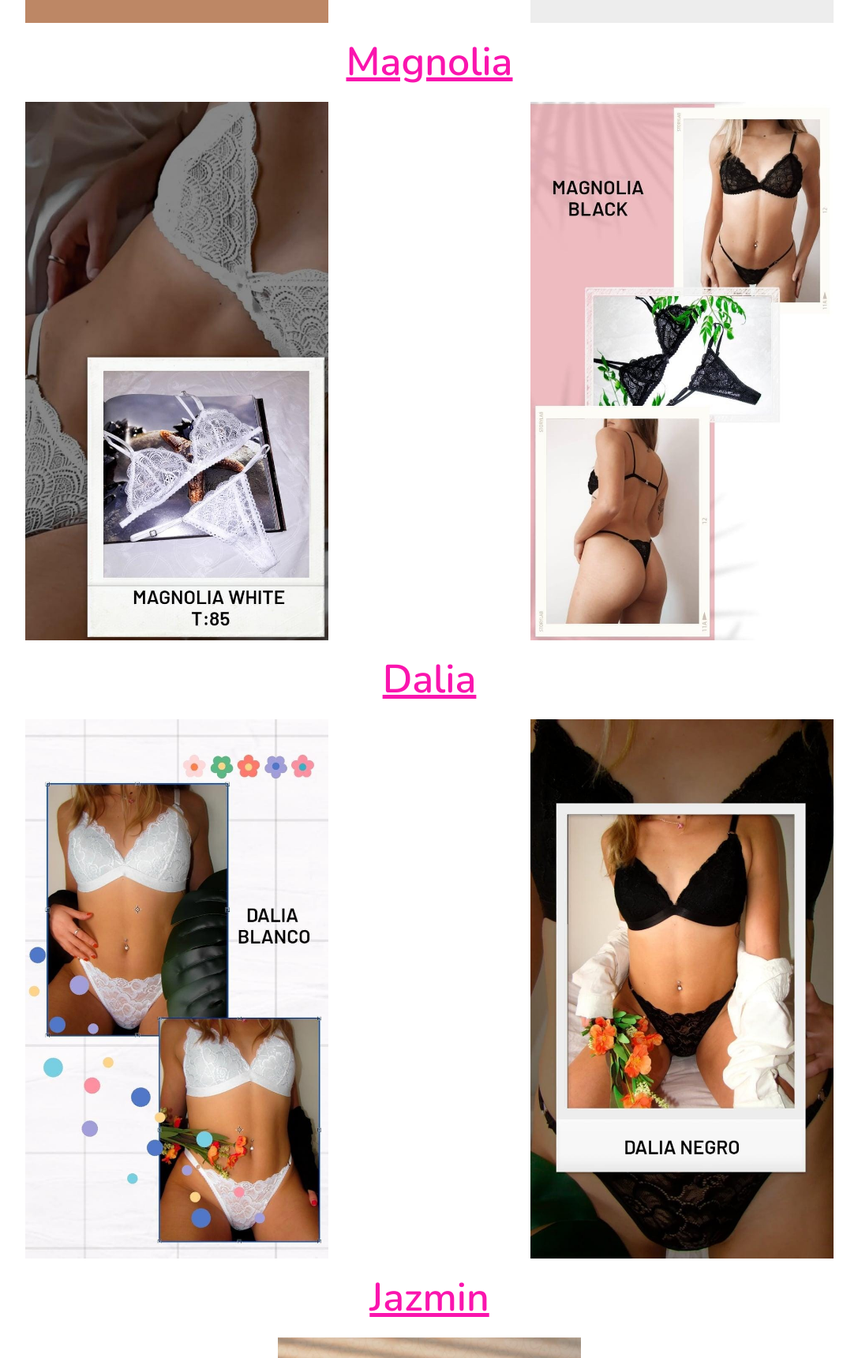
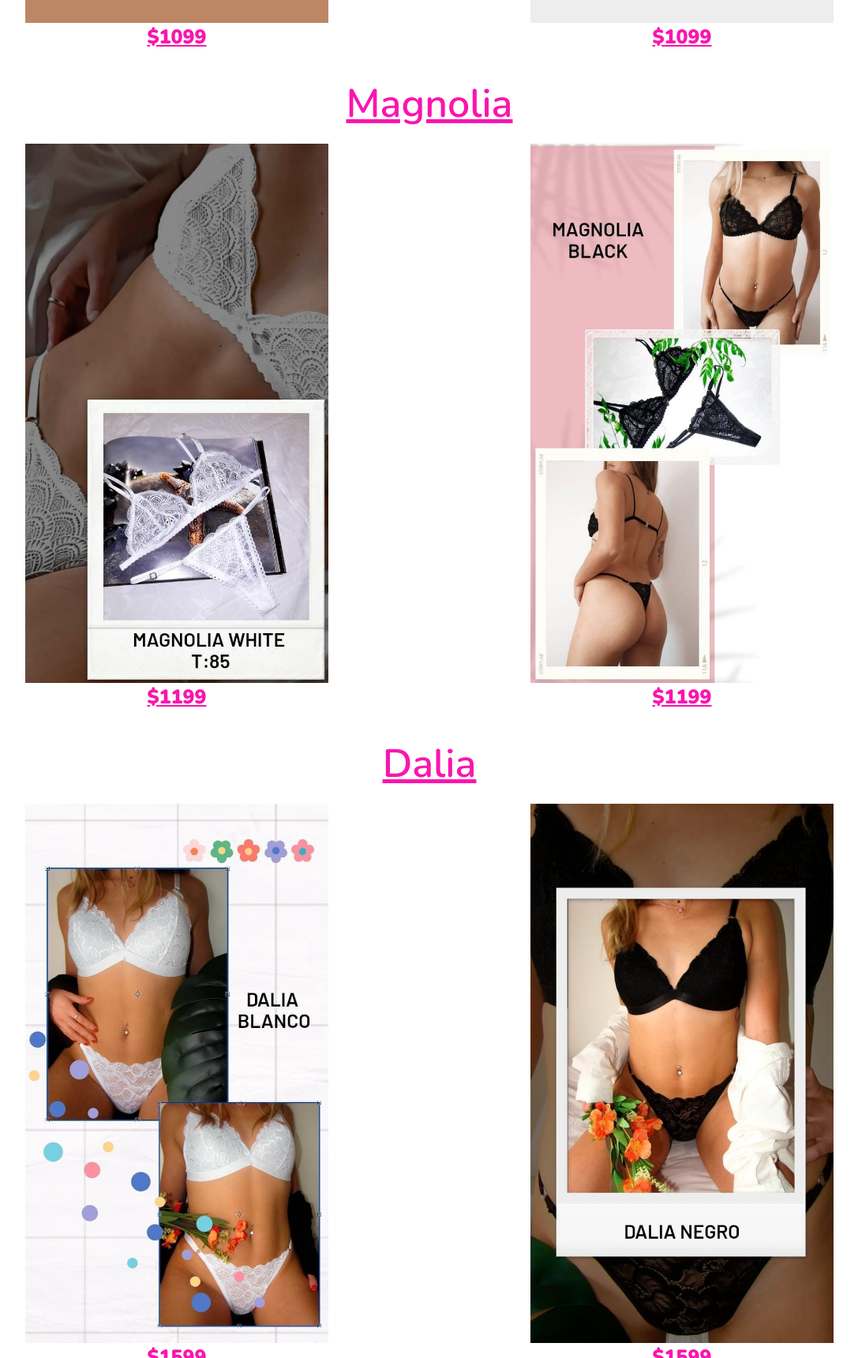
Before and after one commit to PabloPrando/RicharteLeonard, a website: page pages/conjuntos.html in a window 1280 px wide. Shown: the part 1080-2800 px from the top of the page at 79% size, without its empty margins (96-1183 px from the left). Drawn offline with nearby package versions, Linux system fonts and the light colour scheme; a web font is replaced by a local one.

Commit message:
precios conjuntos

```diff
--- a/pages/conjuntos.html
+++ b/pages/conjuntos.html
@@ -80,38 +80,63 @@
                     Chabela
             </h3>
             <div class="flex-conjunto">
+                <div>
                     <img src="../multimedia/images/chablelagold3.jpeg" alt="Chabela Gold">
+                    <p>$1099</p>
+                </div>
+                <div>
                     <img src="../multimedia/images/Chabelared1.jpeg" alt="Chablea Red">
+                    <p>$1099</p>
+                </div>
+
             </div>
 
             <h3 class="nombre-conjunto">
                     Magnolia
             </h3>
             <div class="flex-conjunto">
+                <div>
                     <img src="../multimedia/images/magnoliablanco1.jpeg" alt="Magnolia Blanco">
+                    <p>$1199</p>
+                </div>
+                <div>
                     <img src="../multimedia/images/magnolianegro1.jpeg" alt="Magnolia Negro">
+                    <p>$1199</p>
+                </div>
             </div>
 
             <h3 class="nombre-conjunto">
                     Dalia
             </h3>
             <div class="flex-conjunto">
+                <div>
                     <img src="../multimedia/images/daliablanco1.jpeg" alt="Dalia Blanco">
+                    <p>$1599</p>
+                </div>
+                <div>
                     <img src="../multimedia/images/dalianegro1.jpeg" alt="Dalia Negro">
+                    <p>$1599</p>
+                </div>
             </div>
 
             <h3 class="nombre-conjunto">
                     Jazmin
             </h3>
             <div class="flex-conjunto">
+                <div>
                     <img src="../multimedia/images/jazminblanco1.jpeg" alt="Jazmin Blanco">
+                    <p>$1599</p>
+                </div>
             </div>
 
             <h3 class="nombre-conjunto">
                     Narciso
             </h3>
             <div class="flex-conjunto">
-                <img src="../multimedia/images/narcisoblanco1.jpeg" alt="">
+                <div>
+                    <img src="../multimedia/images/narcisoblanco1.jpeg" alt="Narciso Blanco">
+                    <p>$1199</p>
+                </div>
             </div>
 
         </section>
--- a/scss/_conjuntos.scss
+++ b/scss/_conjuntos.scss
@@ -16,10 +16,25 @@ main{
             flex-direction: row;
             align-items: center;
 
-            img{
-                width: 30vw;
+            div{
+
+                img{
+                    width: 30vw;
+
+                }
+
+                p{
+                    text-align: center;
+                    text-decoration: underline;
+                    color: #fa15ae;
+                    font-family: 'Nunito', sans-serif;
+                    font-size: 25px;
+                    font-weight: bold;
+                }
 
             }
+
+
 
 
         }
```
Also changed, not shown: css/style.css. Lines whose indentation alone changed are shown as unchanged.
